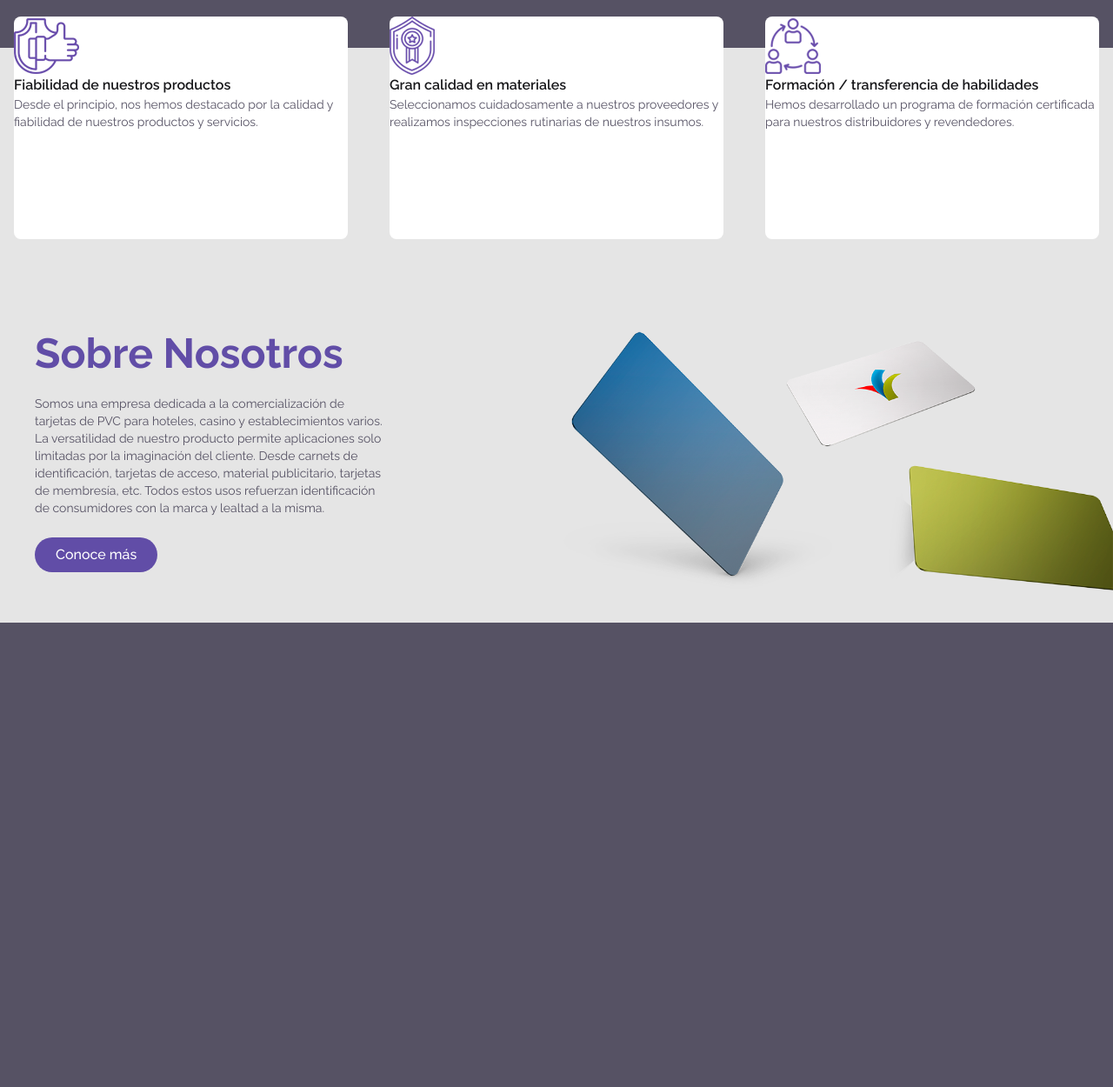
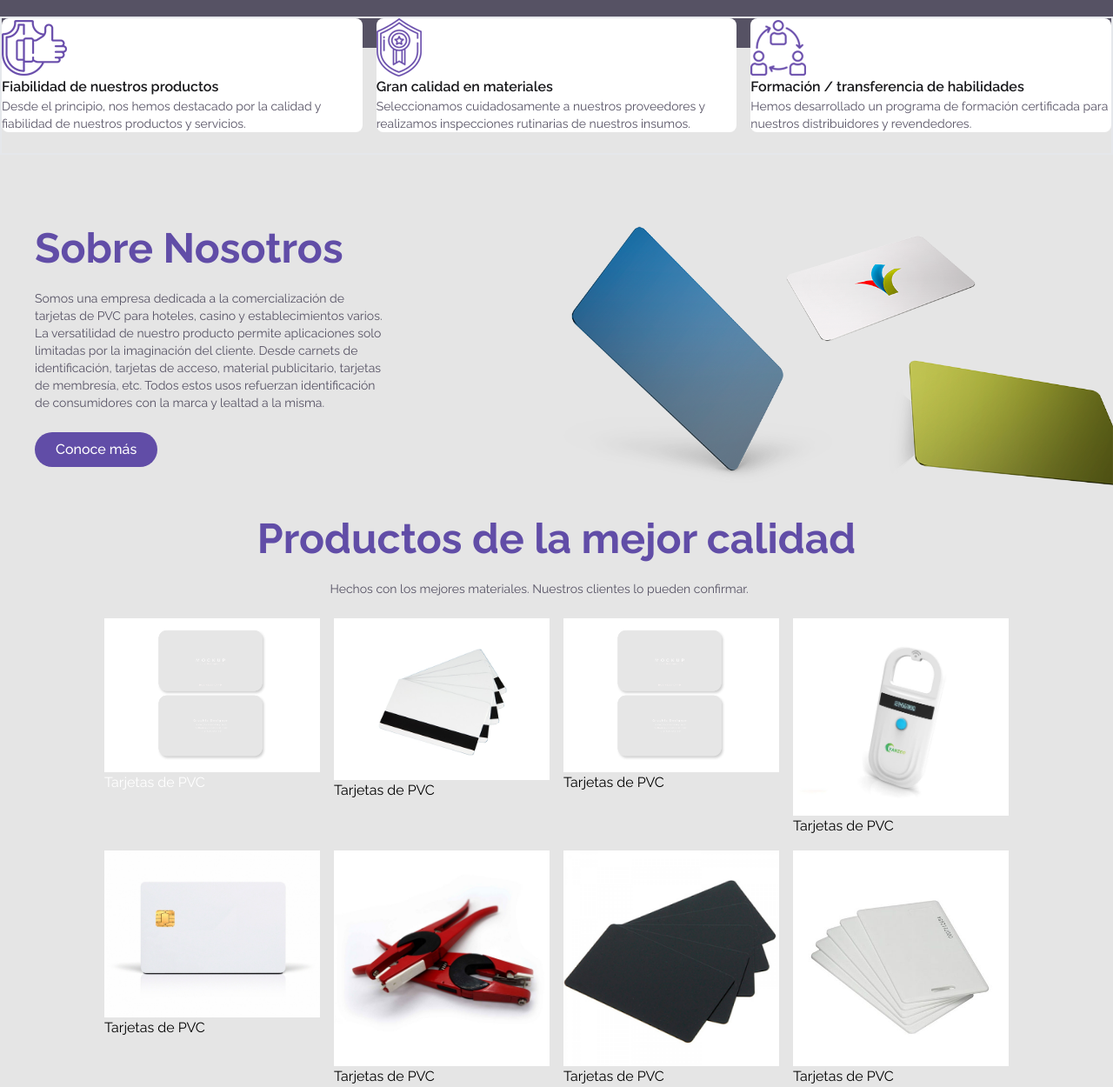
Before and after one commit to mundevux/PremiunCard, a website: page index.html in a window 1280 px wide. Shown: the part 421-1671 px from the top of the page at 87% size. Before the commit the page ends 1137 px from the top, so only its background shows below. Drawn offline with Linux system fonts and the light colour scheme.

Commit message:
Update index.html

```diff
--- a/index.html
+++ b/index.html
@@ -26,22 +26,22 @@
           <div class="hidden w-full md:w-auto md:flex" id="mobileMenu">
             <ul class="flex flex-col mt-4 md:flex-row md:space-x-8 md:mt-0 md:text-sm md:font-medium">
               <li>
-                <a href="#Home" class="block py-2 pr-4 pl-3 md:hover:bg-transparent md:border-0 " aria-current="page">Inicio</a>
+                <a href="#Home" class="block py-2 px-2 md:hover:bg-transparent md:border-0 " aria-current="page">Inicio</a>
               </li>
               <li>
-                <a href="#Nosotros" class="block py-2 pr-4 pl-3 md:hover:bg-transparent md:border-0 ">Nosotros</a>
+                <a href="#Nosotros" class="block py-2 px-2 md:hover:bg-transparent md:border-0 ">Nosotros</a>
               </li>
               <li>
-                <a href="#Productos" class="block py-2 pr-4 pl-3 md:hover:bg-transparent md:border-0 ">Productos</a>
+                <a href="#Productos" class="block py-2 px-2 md:hover:bg-transparent md:border-0 ">Productos</a>
               </li>
               <li>
-                <a href="#Servicios" class="block py-2 pr-4 pl-3 md:hover:bg-transparent md:border-0 ">Servicios</a>
+                <a href="#Servicios" class="block py-2 px-2 md:hover:bg-transparent md:border-0 ">Servicios</a>
               </li>
               <li>
-                <a href="#Miembros" class="block py-2 pr-4 pl-3 md:hover:bg-transparent md:border-0 ">Miembros</a>
+                <a href="#Miembros" class="block py-2 px-2 md:hover:bg-transparent md:border-0 ">Miembros</a>
               </li>
               <li>
-                <a href="#Contacto" class="block py-2 pr-4 pl-3 md:hover:bg-transparent md:border-0 ">Contacto</a>
+                <a href="#Contacto" class="block py-2 px-2 md:hover:bg-transparent md:border-0 ">Contacto</a>
               </li>
             </ul>
             <div class="md:ml-10 items-center">
@@ -71,30 +71,34 @@
           </div>
         </div>
       </section>
+
       <!--- Nosotros -->
+
       <section id="Nosotros" class="h-auto w-screen md:max-w-full md:flex md:justify-center bg-quaternary py-5 ">
         <div class=" -mt-14">
-          <div class="md:grid md:grid-cols-3 md:gap-4 flex-col justify-items-center" >
-            <div class="bg-white w-96 h-64 rounded-lg mb-6">
+          <div class="md:w-full md:flex md:justify-center">
+            <div class="container md:grid md:grid-cols-3 md:gap-4 flex-col justify-center border-2" >
+              <div class="bg-white rounded-lg mb-6">
                 <img src="./img/ico-1.png" alt="Icono Fiabilidad" srcset="" class="md:w-auto">
                 <h2 class="text-zinc-900 font-semibold">Fiabilidad de nuestros productos</h2>
                 <p class="text-primary text-sm">Desde el principio, nos hemos destacado por la calidad y fiabilidad de nuestros productos y servicios. </p>
               </div>
-            <div class="bg-white w-96 h-64 rounded-lg mb-6">
+              <div class="bg-white rounded-lg mb-6">
                 <img src="./img/ico-2.png" alt="Icono Calidad" srcset="" class="md:w-auto">
                 <h2 class="text-zinc-900 font-semibold">Gran calidad en materiales</h2>
                 <p class="text-primary text-sm">Seleccionamos cuidadosamente a nuestros proveedores y realizamos inspecciones rutinarias de nuestros insumos.</p>
               </div>
-            <div class="bg-white w-96 h-64 rounded-lg mb-6">
+              <div class="bg-white rounded-lg mb-6">
                 <img src="./img/ico-3.png" alt="Icono Formación" srcset="" class="md:w-auto">
                 <h2 class="text-zinc-900 font-semibold">Formación / transferencia de habilidades</h2>
                 <p class="text-primary text-sm">Hemos desarrollado un programa de formación certificada para nuestros distribuidores y revendedores. </p>
               </div>
             </div>
+          </div>
           <div class="container md:grid md:grid-cols-2 md:gap-4 mt-11">
             <div class=" flex items-center mx-10">
               <div class="md:pr-28">
-                <h1 class="font-bold text-secondary text-5xl pb-6 md:pr-16">Sobre Nosotros</h1>
+                <h1 class="font-bold text-secondary text-5xl pb-6   ">Sobre Nosotros</h1>
                 <p class="text-sm text-primary pb-6 pr-10">Somos una empresa dedicada a la comercialización de tarjetas de PVC para hoteles, casino y establecimientos varios. La versatilidad de nuestro producto permite aplicaciones solo limitadas por la imaginación del cliente. Desde carnets de identificación, tarjetas de acceso, material publicitario, tarjetas de membresía, etc. Todos estos usos refuerzan identificación de consumidores con la marca y lealtad a la misma.	</p>
                 <div class="flex">
                   <button type="button" class="bg-secondary text-white px-6 py-2 rounded-3xl font-medium">Conoce más</button>
@@ -108,8 +112,85 @@
         </div>
       </section>
       <!--- Productos -->
-      <section id="Productos">
-
+      <section id="Productos" class="bg-quaternary">
+        <div class="md:w-full md:flex md:justify-center">
+          <div class="container mx-10">
+            <div class=" text-center">
+              <h1 class="font-bold text-secondary text-5xl pb-6 ">Productos de la mejor calidad</h1>
+              <p class="text-sm text-primary pb-6 pr-10">Hechos con los mejores materiales. Nuestros clientes lo pueden confirmar.</p>
+            </div>
+            <div class="mx-20">
+              <div class="  md:grid md:grid-cols-4 md:gap-4 ">
+                <div class="">
+                  <img src="./img/aaa.png" alt="" width="300" class="">
+                  <p class="">Tarjetas de PVC</p>
+                </div>
+                <div class="">
+                  <img src="./img/C1004-N°3.jpg" alt="" width="300" class="">
+                  <p class="text-black">Tarjetas de PVC</p>
+                </div>
+                <div class="">
+                  <img src="./img/aaa.png" alt="" width="300" class="">
+                  <p class="text-black">Tarjetas de PVC</p>
+                </div>
+                <div class="">
+                  <img src="./img/IMG-20201208-WA0085.jpg" alt="" width="300" class="">
+                  <p class="text-black">Tarjetas de PVC</p>
+                </div>
+                <div class="">
+                  <img src="./img/gemalto-idprime-md-831b-chipkarte.jpg" alt="" width="300" class="">
+                  <p class="text-black">Tarjetas de PVC</p>
+                </div>
+                <div class="">
+                  <img src="./img/IMG-20201208-WA0095.jpg" alt="" width="300" class="">
+                  <p class="text-black">Tarjetas de PVC</p>
+                </div>
+                <div  class="">
+                  <img src="./img/c8001-evolis-edikio.jpg" alt="" width="300" class="">
+                  <p class="text-black">Tarjetas de PVC</p>
+                </div>
+                <div class="">
+                  <img src="./img/Pro-8.jpg" alt="" width="300" class="">
+                  <p class="text-black">Tarjetas de PVC</p>
+                </div>
+                <!--
+                  <div>
+                  <img src="./img/aaa.png" alt="" class="md:w-auto">
+                  <p>Tarjetas de PVC</p>
+                </div>
+                <div>
+                  <img src="bg-white rounded-lg./img/aaa.png" alt="" class="md:w-auto">
+                  <p>Tarjetas de PVC</p>
+                </div>
+                <div>
+                  <img src="./img/aaa.png" alt="" class="md:w-auto">
+                  <p>Tarjetas de PVC</p>
+                </div>
+                <div>
+                  <img src="./img/aaa.png" alt="" class="md:w-auto">
+                  <p>Tarjetas de PVC</p>
+                </div>
+                <div>
+                  <img src="./img/aaa.png" alt="" class="md:w-auto">
+                  <p>Tarjetas de PVC</p>
+                </div>
+                <div>
+                  <img src="./img/aaa.png" alt="" class="md:w-auto">
+                  <p>Tarjetas de PVC</p>
+                </div>
+                <div>
+                  <img src="./img/aaa.png" alt="" class="md:w-auto">
+                  <p>Tarjetas de PVC</p>
+                </div>
+                <div>
+                  <img src="./img/aaa.png" alt="" class="md:w-auto">
+                  <p>Tarjetas de PVC</p>
+                -->
+                </div>
+              </div>
+            </div>
+          </div>
+          </div>
       </section>
       <!--- Servicios -->
       <section id="Servicios">
```
Also changed, not shown: dist/output.css. Lines whose indentation alone changed are shown as unchanged.
